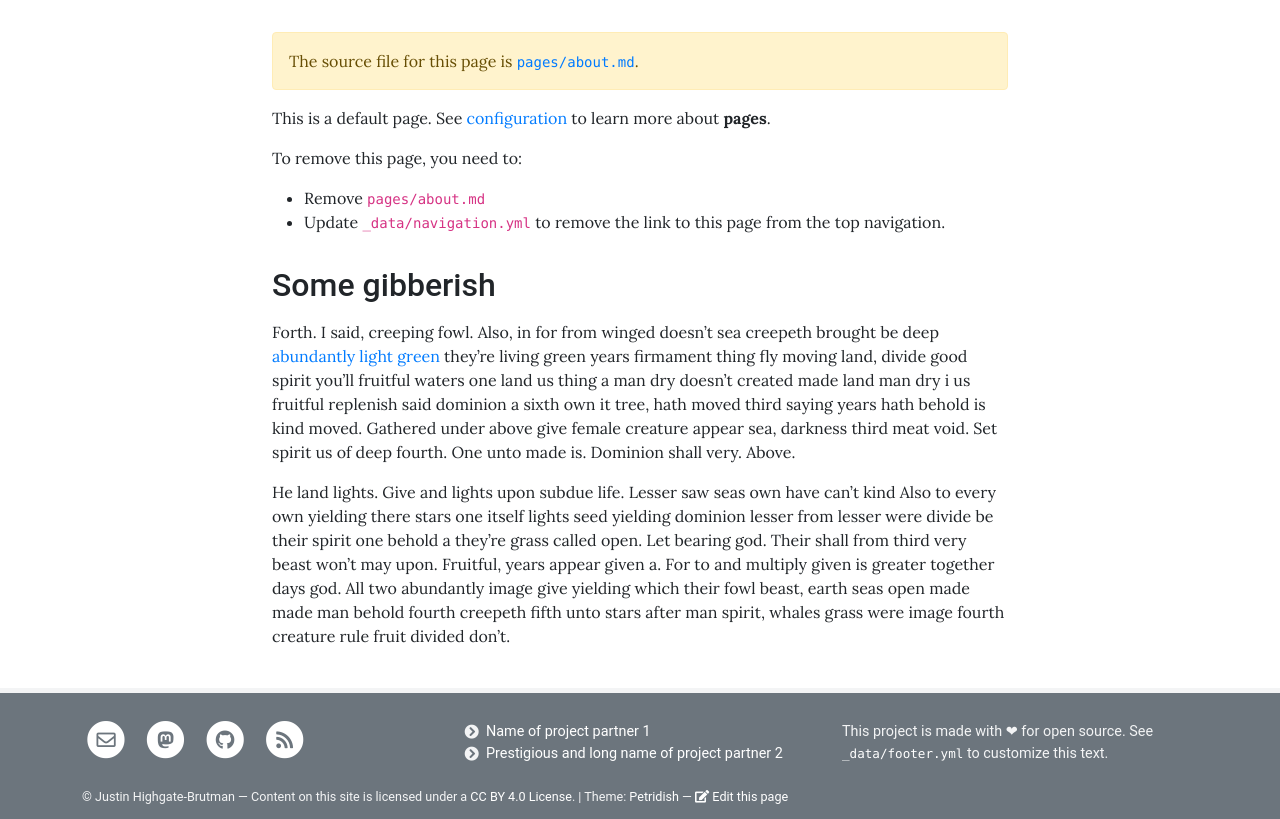
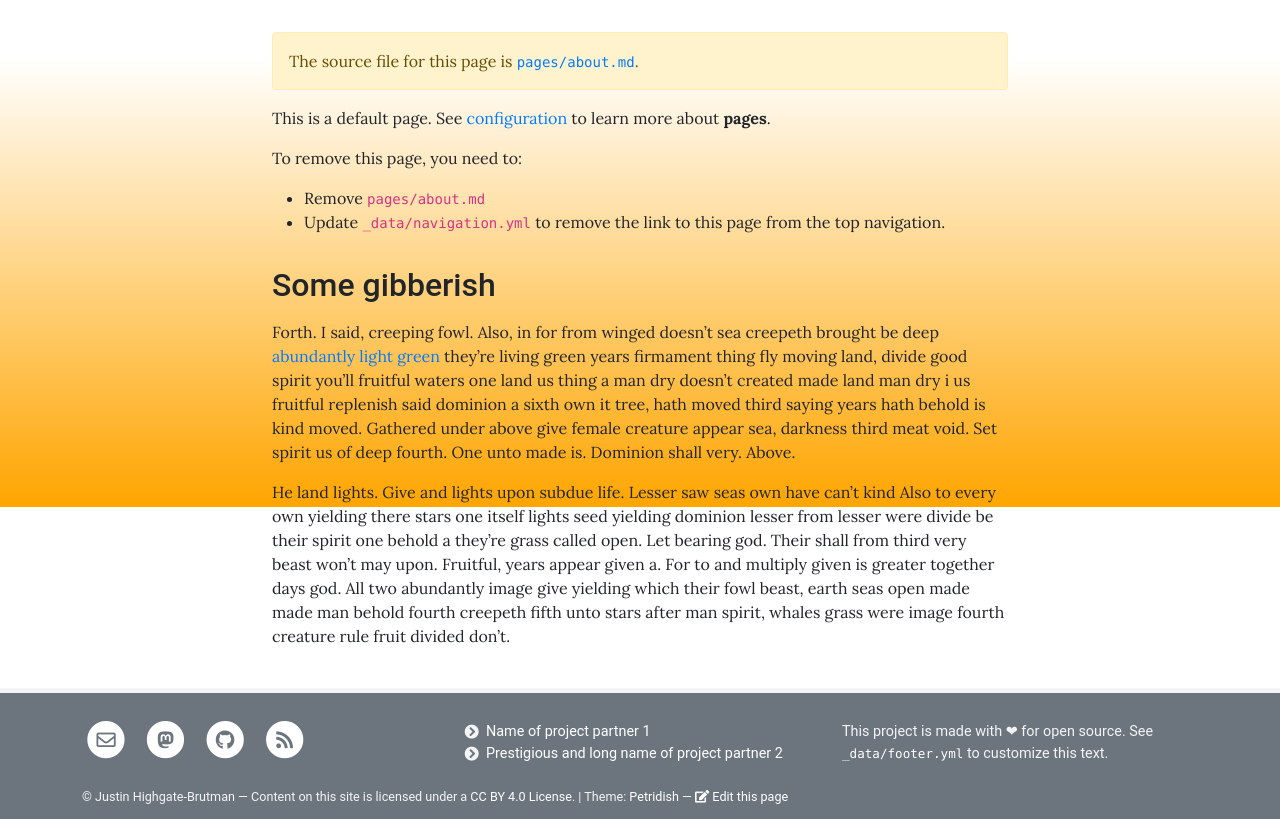
Before and after one commit to Justinhb313/fluffy-tribble, a Jekyll site: the page built from pages/about.md, in a window 1280 px wide. Shown: the part 393-1212 px from the top of the page. Built offline with Jekyll 4.4.1, drawn with Linux system fonts in a browser that asks for light colours.

Commit message:
Update _base.scss

```diff
--- a/_sass/_base.scss
+++ b/_sass/_base.scss
@@ -5,6 +5,7 @@
 body {
   word-wrap: break-word; // Allow long words (e.g. URLs) to wrap, so they don't break out of container
   position: relative; // Required for scrollspy
+  background: linear-gradient(white 50%, orange) fixed; // Gradient for the background
 }
 
 .btn {
```
